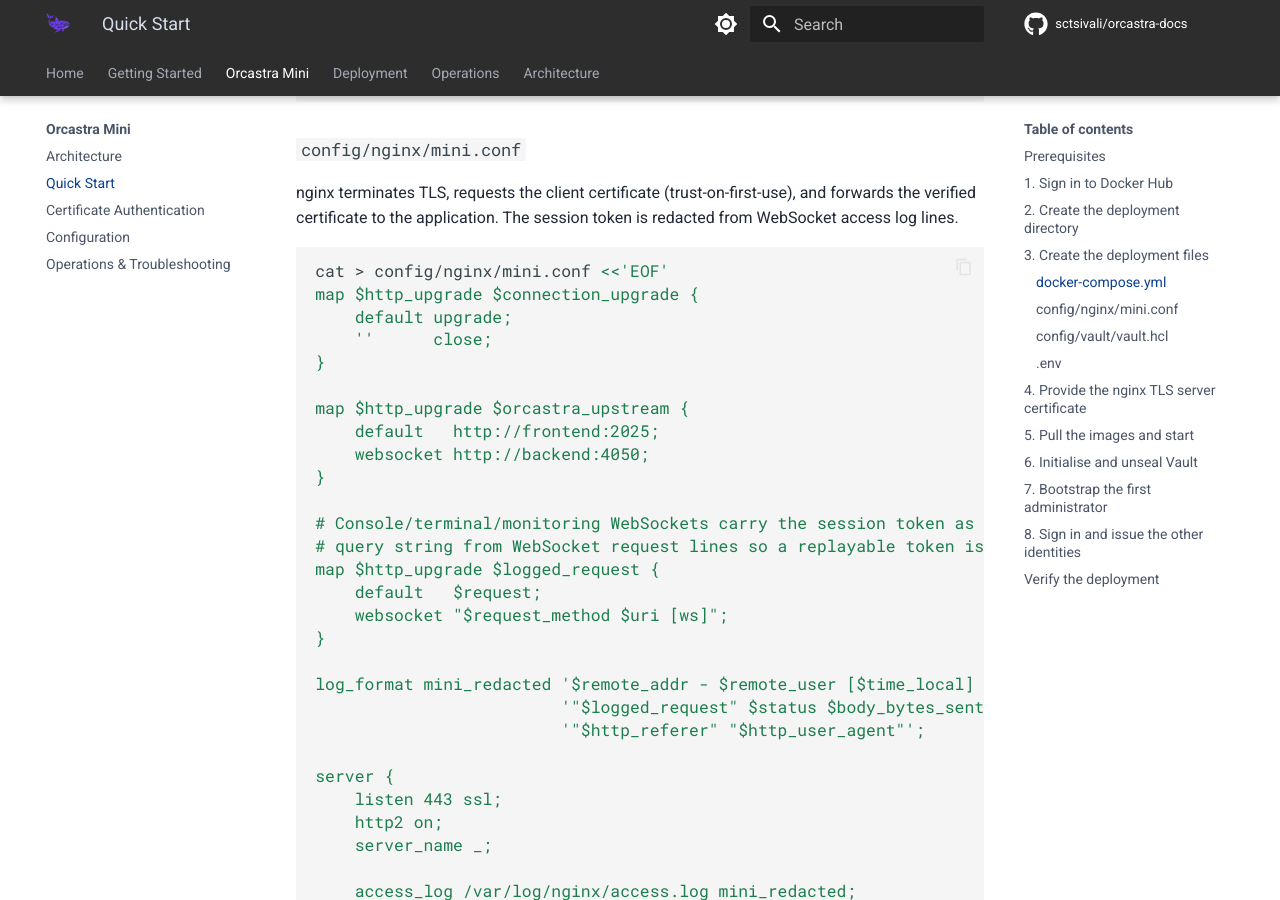
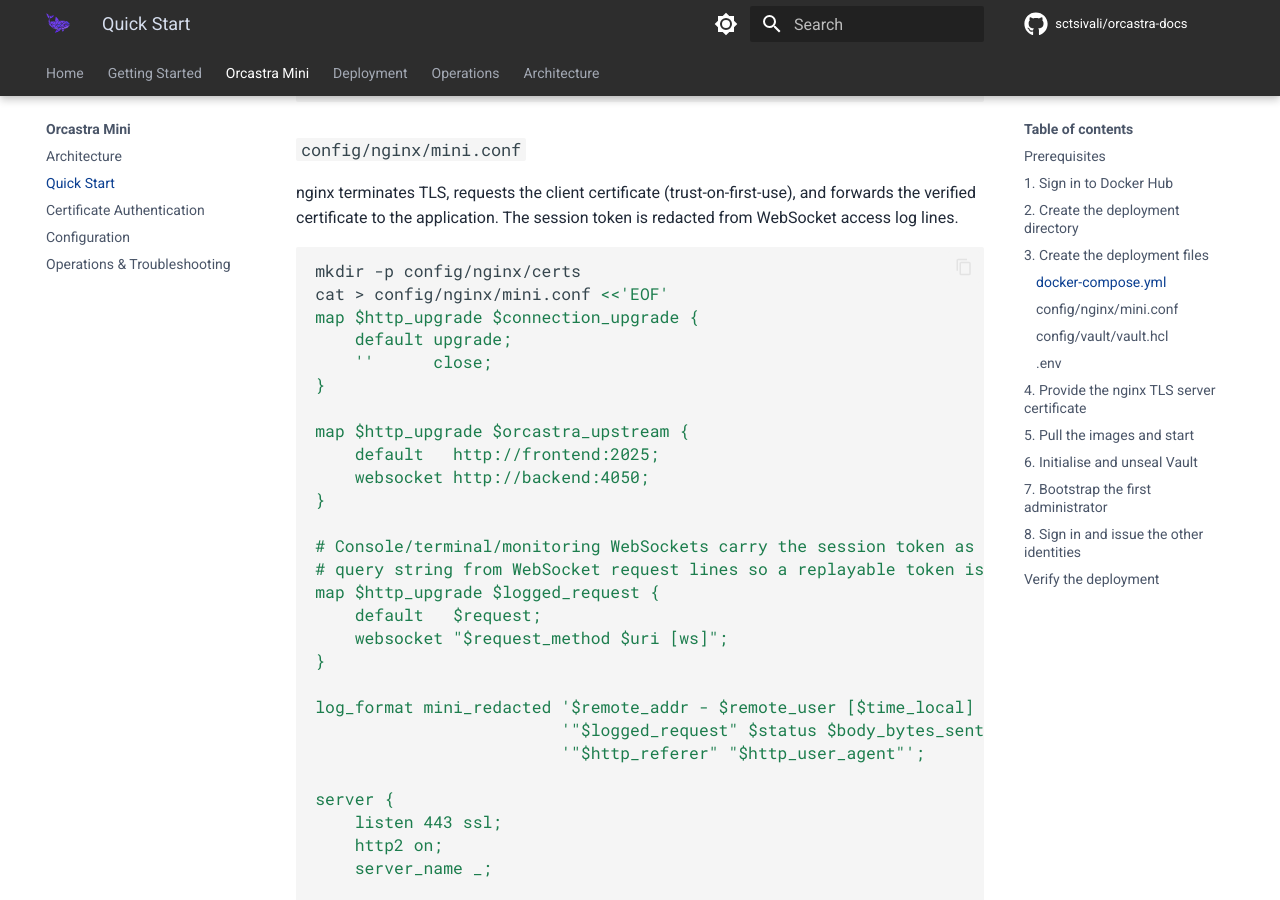
Before and after one commit to sctsivali/orcastra-docs, an MkDocs documentation site: the page built from docs/mini/quick-start.md, in a window 1280 px wide and 900 px high, scrolled down 4616 px. Built offline with MkDocs 1.6.1 and Material for MkDocs 9.7.7, drawn with Linux system fonts in a browser that asks for light colours; comment, search, counter and statistics services are not loaded; the version menu is left out.

Commit message:
docs(mini): create config subdirs in the file-creation commands
Prepend `mkdir -p config/nginx/certs` and `mkdir -p config/vault` to the nginx and Vault
heredocs so each command creates its own folder. Previously a reader who skipped the working-
directory step hit "config/nginx/mini.conf: No such file or directory".

````diff
--- a/docs/mini/quick-start.md
+++ b/docs/mini/quick-start.md
@@ -198,6 +198,7 @@
 log lines.
 
 ```bash
+mkdir -p config/nginx/certs
 cat > config/nginx/mini.conf <<'EOF'
 map $http_upgrade $connection_upgrade {
     default upgrade;
@@ -286,6 +287,7 @@
 ### `config/vault/vault.hcl`
 
 ```bash
+mkdir -p config/vault
 cat > config/vault/vault.hcl <<'EOF'
 ui = true
 
````
